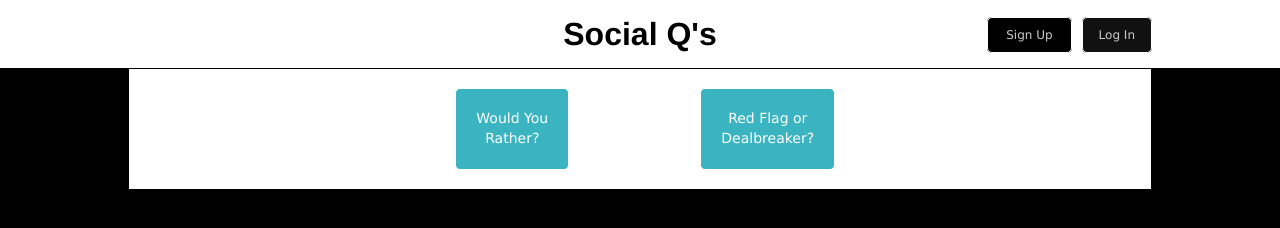
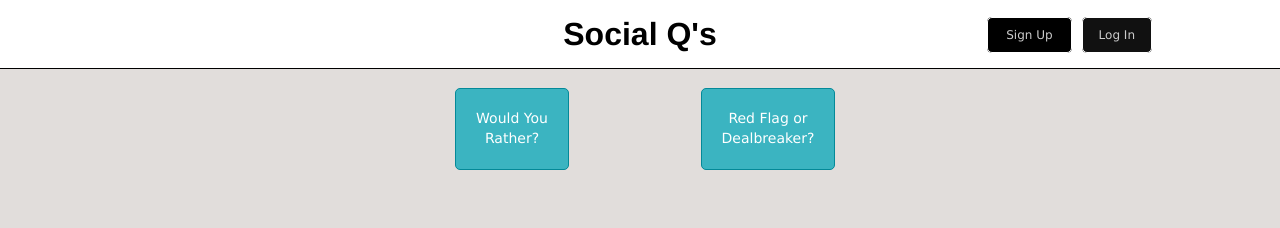
Before and after one commit to jkern-dev/SocialQ, a React app in the folder frontend/: page /#/questions/1 in a window 1280 px wide. Built offline with nearby package versions, Linux system fonts and the light colour scheme; no server answers.

Commit message:
Fix Background Color

```diff
--- a/frontend/public/stylesheets/navbar/navbar.css
+++ b/frontend/public/stylesheets/navbar/navbar.css
@@ -17,7 +17,7 @@ body {
     bottom: 0;
     height: 800px;
     width: 100%;
-    background: black;
+    background: #E1DDDB;
 }
 #root {
     width: 100%;
@@ -134,15 +134,14 @@ body {
     width: 80%;
     max-width: 1280px;
     margin: 0 auto;
-    background: white;
+    background: #E1DDDB;
 }
 
 .question-button-container{
     margin-top: 69px;
     height: 120px;
-    background: white;
+    background: #E1DDDB;
     position: relative;
-    border: 1px solid black;
     border-top: none;
 }
 
@@ -151,7 +150,6 @@ body {
     height: 600px;
     background: white;
     position: relative;
-    border: 1px solid black;
     border-top: none;
 }
 
@@ -203,7 +201,7 @@ body {
     width: max-content;
     padding: 20px;
     background: #3bb4c1;
-    border: 1px solid white;
+    border: 1px solid #048998;
     border-radius: 5px;
     color: white;
     font-family: times;
@@ -218,7 +216,7 @@ body {
     width: max-content;
     padding: 90px;
     background: #3bb4c1;
-    border: 1px solid white;
+    border: 1px solid #048998;
     border-radius: 5px;
     color: white;
     font-family: times;
@@ -241,7 +239,7 @@ body {
     width: max-content;
     padding: 20px;
     background: #3bb4c1;
-    border: 1px solid white;
+    border: 1px solid #048998;
     border-radius: 5px;
     color: white;
     font-family: times;
@@ -255,7 +253,7 @@ body {
     width: max-content;
     padding: 90px;
     background: #3bb4c1;
-    border: 1px solid white;
+    border: 1px solid #048998;
     border-radius: 5px;
     color: white;
     font-family: times;
--- a/frontend/src/components/navbar/splash.jsx
+++ b/frontend/src/components/navbar/splash.jsx
@@ -2,7 +2,6 @@ import React from 'react';
 import {withRouter} from 'react-router-dom'
 
 class Splash extends React.Component {
-
   requestQ(type) {
     // this.props.history.push(`/#/questions/${type}`)
   }
--- a/frontend/src/util/route_util.jsx
+++ b/frontend/src/util/route_util.jsx
@@ -26,7 +26,7 @@ const Protected = ({ component: Component, path, loggedIn, exact }) => (
 
 const mapStateToProps = state => {
     debugger
-    return { loggedIn: Boolean(state.session.user) };
+    return { loggedIn: Boolean(state.session.isAuthenticated) };
 };
 
 export const AuthRoute = withRouter(connect(mapStateToProps)(Auth));
```
